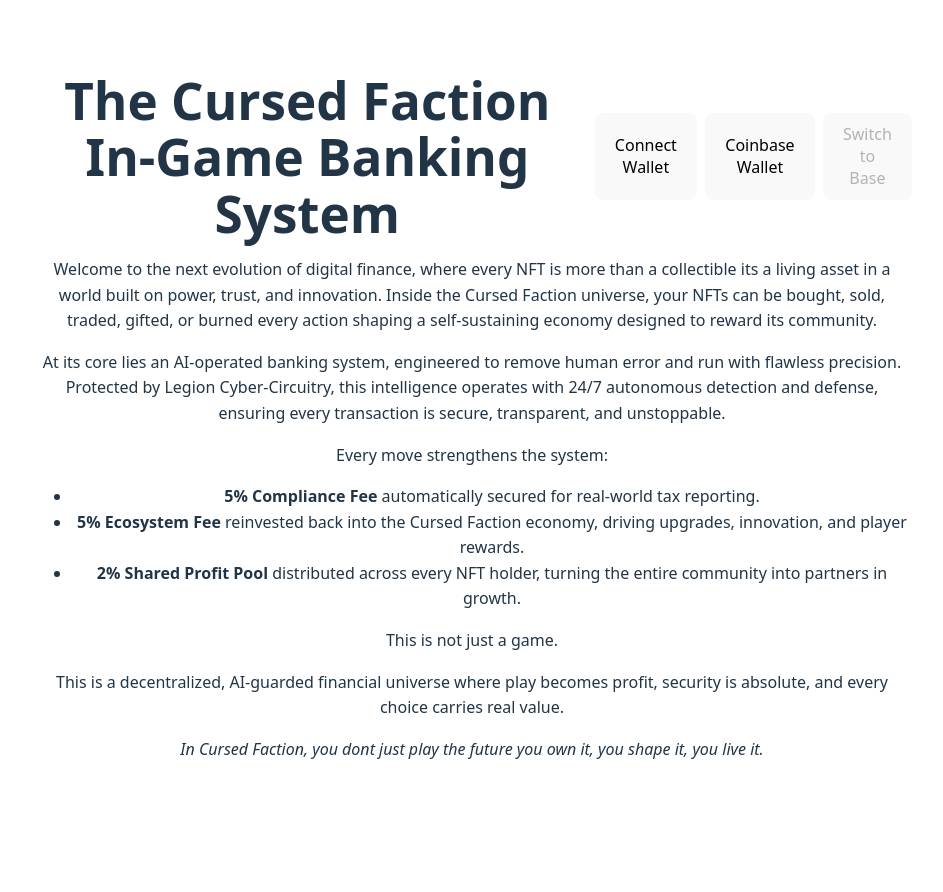
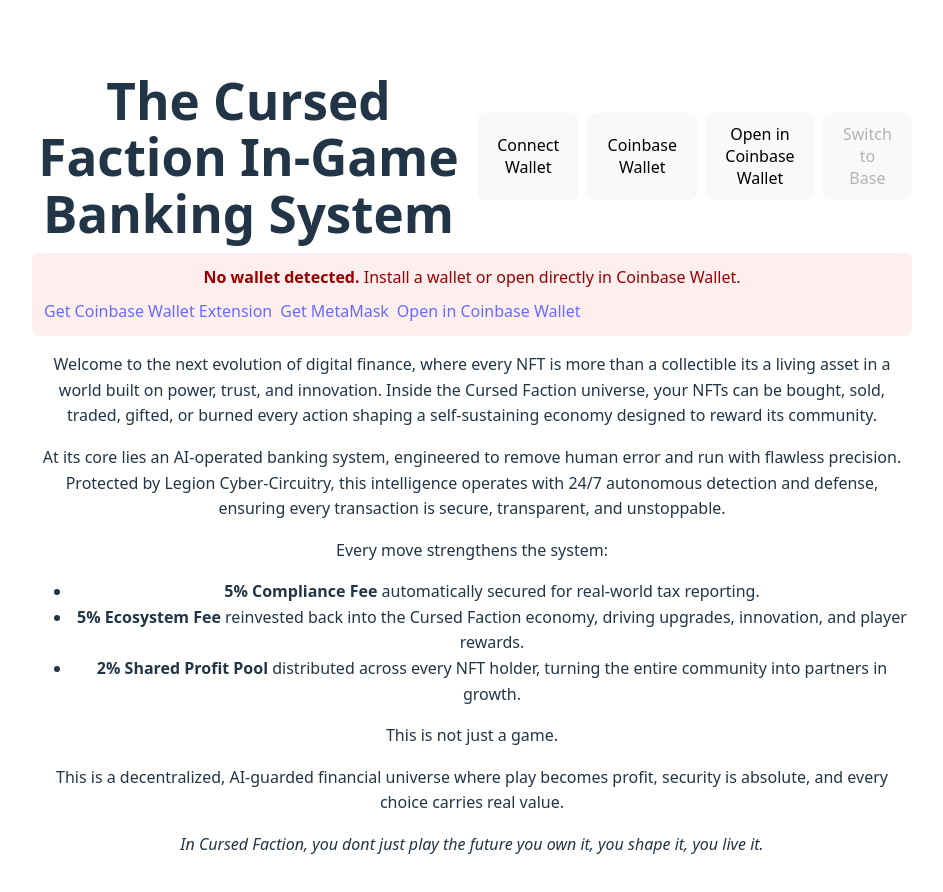
Before and after one commit to Alexcruz3333/cursed-faction-vite-app, a React (Vite) app: page / in a window 1280 px wide. Shown: the top 892 px of the page, without its empty margins (168-1111 px from the left). Before the commit the page ends 834 px from the top, so only its background shows below. Built offline with nearby package versions, Linux system fonts and the light colour scheme.

Commit message:
feat: no-wallet banner + Coinbase deep link

```diff
--- a/src/App.jsx
+++ b/src/App.jsx
@@ -4,6 +4,8 @@
 
 const BASE_CHAIN_HEX = '0x2105' // 8453
 const BASE_RPC = 'https://mainnet.base.org'
+const DAPP_URL = 'https://alexcruz3333.github.io/cursed-faction-vite-app/'
+const COINBASE_DAPP_LINK = `https://go.cb-w.com/dapp?cb_url=${encodeURIComponent(DAPP_URL)}`
 
 function coinbaseConnect(setAccount, setChainId, setMessage) {
   try {
@@ -43,12 +45,13 @@
   const [chainId, setChainId] = useState('')
   const [message, setMessage] = useState('')
   const [baseEth, setBaseEth] = useState('')
+  const [noWallet, setNoWallet] = useState(false)
 
   const onBase = chainId?.toLowerCase() === BASE_CHAIN_HEX
 
   useEffect(() => {
     const eth = window.ethereum
-    if (!eth) return
+    if (!eth) { setNoWallet(true); return }
 
     eth.request({ method: 'eth_chainId' }).then(setChainId).catch(() => {})
 
@@ -69,7 +72,6 @@
     async function fetchBalance() {
       try {
         if (!account) return
-        // Prefer wallet provider if on Base, else public RPC
         if (onBase && window.ethereum) {
           const wei = await window.ethereum.request({ method: 'eth_getBalance', params: [account, 'latest'] })
           setBaseEth(formatEthFromHex(wei))
@@ -89,7 +91,8 @@
   const connect = async () => {
     try {
       if (!window.ethereum) {
-        setMessage('No EVM wallet detected. Install Coinbase Wallet or MetaMask.')
+        setNoWallet(true)
+        setMessage('No EVM wallet detected. Install Coinbase Wallet or MetaMask, or use the Coinbase deep link below.')
         return
       }
       const accs = await window.ethereum.request({ method: 'eth_requestAccounts' })
@@ -103,6 +106,7 @@
   }
 
   const handleCoinbase = () => coinbaseConnect(setAccount, setChainId, setMessage)
+  const openCoinbaseDeepLink = () => window.open(COINBASE_DAPP_LINK, '_blank')
 
   const switchToBase = async () => {
     try {
@@ -138,9 +142,21 @@
         <div style={{display: 'flex', gap: 8}}>
           <button onClick={connect}>{account ? account.slice(0,6)+''+account.slice(-4) : 'Connect Wallet'}</button>
           <button onClick={handleCoinbase}>Coinbase Wallet</button>
+          <button onClick={openCoinbaseDeepLink}>Open in Coinbase Wallet</button>
           <button onClick={switchToBase} disabled={!account || onBase}>{onBase ? 'On Base' : 'Switch to Base'}</button>
         </div>
       </header>
+
+      {noWallet && (
+        <div style={{background:'#fee', color:'#900', padding: '12px', borderRadius: 8, marginTop: 12}}>
+          <strong>No wallet detected.</strong> Install a wallet or open directly in Coinbase Wallet.
+          <div style={{marginTop: 8, display:'flex', gap: 8, flexWrap:'wrap'}}>
+            <a href="https://chromewebstore.google.com/detail/coinbase-wallet-extension/hnfanknocfeofbddgcijnmhnfnkdnaad" target="_blank" rel="noreferrer">Get Coinbase Wallet Extension</a>
+            <a href="https://metamask.io/download/" target="_blank" rel="noreferrer">Get MetaMask</a>
+            <a href={COINBASE_DAPP_LINK} target="_blank" rel="noreferrer">Open in Coinbase Wallet</a>
+          </div>
+        </div>
+      )}
 
       {message && <p style={{color: '#0a7'}}> {message} </p>}
 
```
